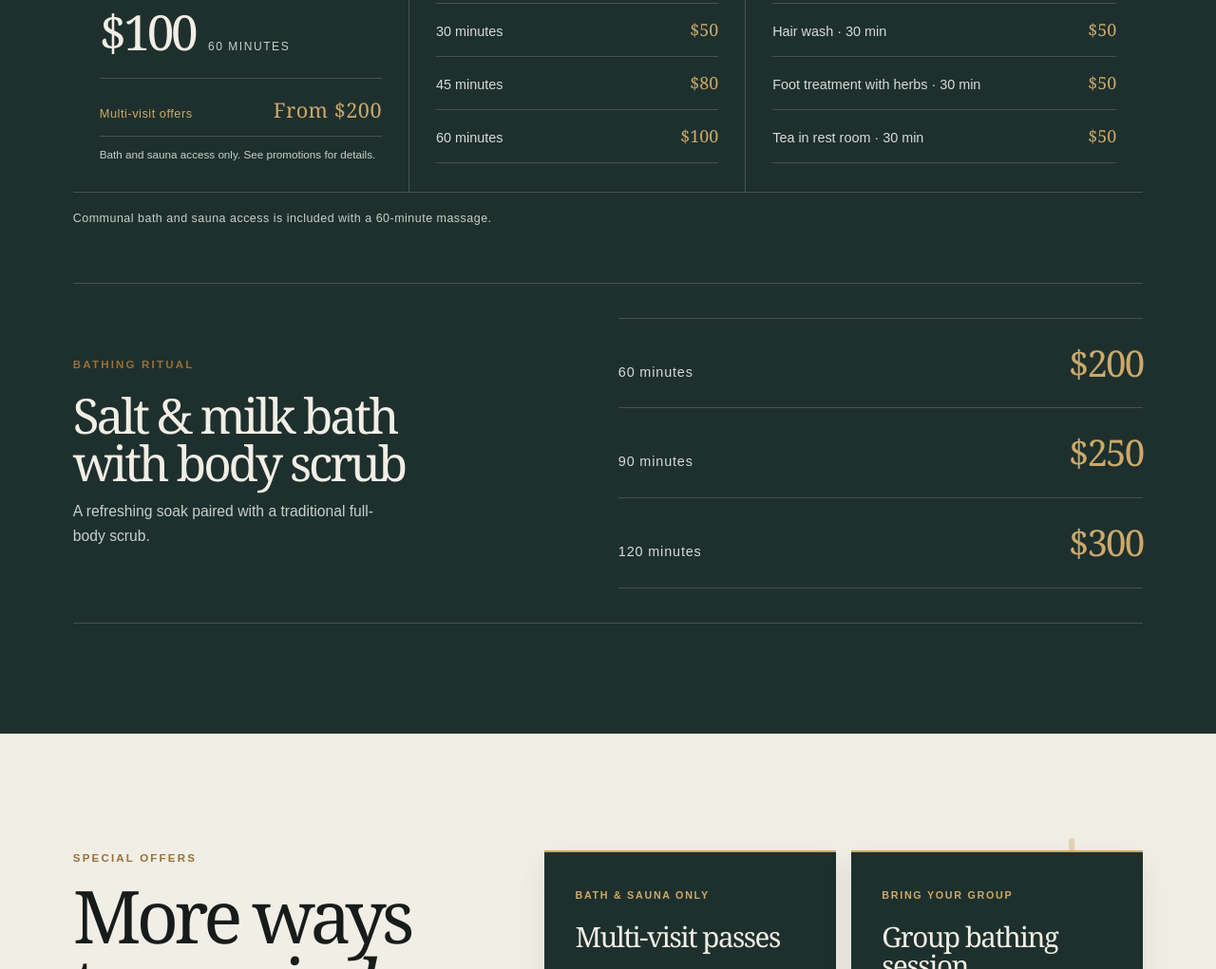
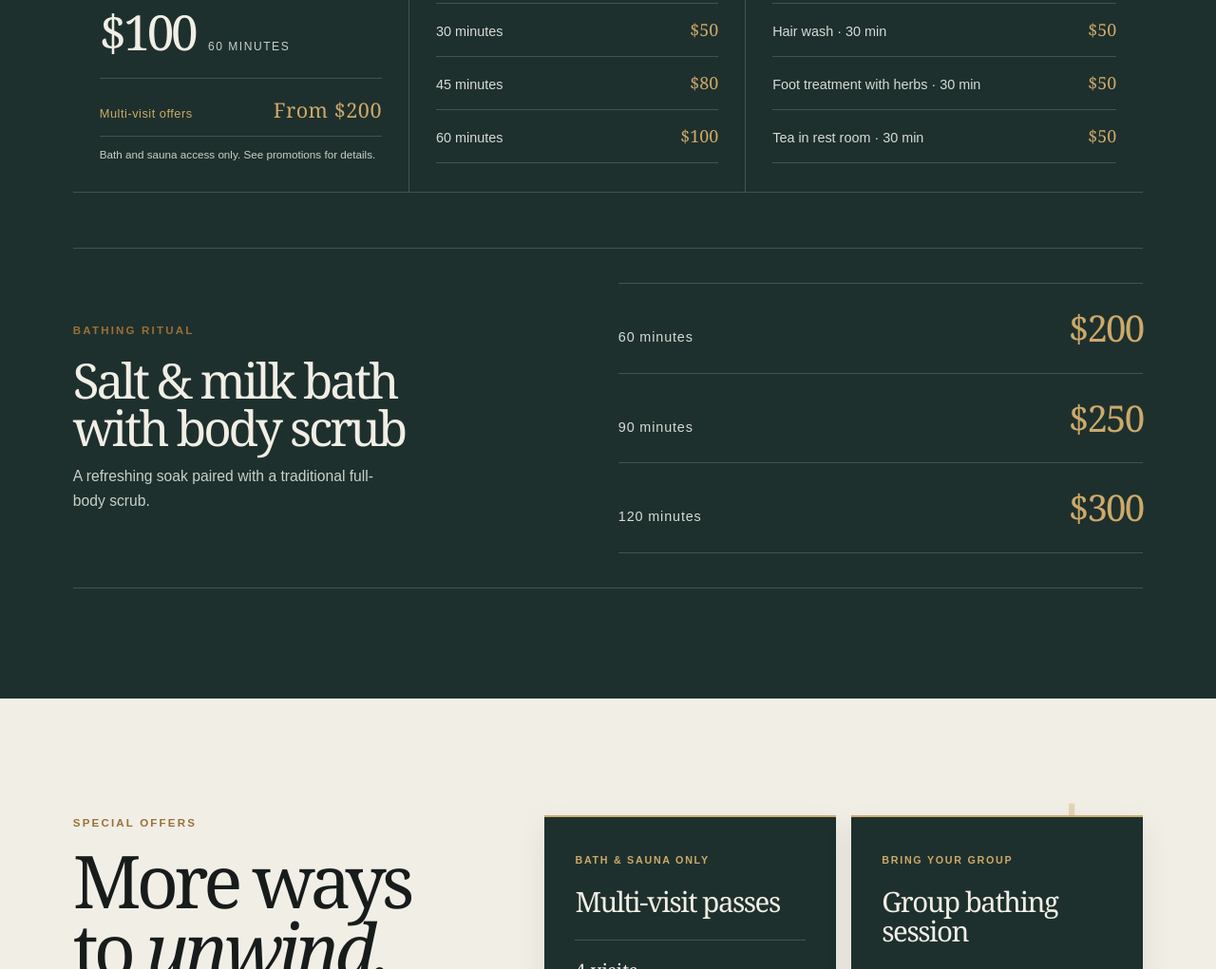
Before and after one commit to christts2025-tech/abh, a plain HTML site: page index.html in a window 1280 px wide. Shown: the part 2457-3478 px from the top of the page at 95% size. Drawn offline with Linux system fonts and the light colour scheme.

Commit message:
Remove service note about communal bath and sauna access from services section

```diff
--- a/index.html
+++ b/index.html
@@ -63,7 +63,6 @@
             <article class="service-card"><span class="service-number">02</span><h3>Massage</h3><p>Traditional oil, milk or herbal massage.</p><ul><li><span>30 minutes</span><b>$50</b></li><li><span>45 minutes</span><b>$80</b></li><li><span>60 minutes</span><b>$100</b></li></ul></article>
             <article class="service-card"><span class="service-number">03</span><h3>Specialised<br />treatments</h3><ul><li><span>Vichy massage · 30 min</span><b>$100</b></li><li><span>Face massage · 60 min</span><b>$100</b></li><li><span>Hair wash · 30 min</span><b>$50</b></li><li><span>Foot treatment with herbs · 30 min</span><b>$50</b></li><li><span>Tea in rest room · 30 min</span><b>$50</b></li></ul></article>
           </div>
-          <p class="service-note">Communal bath and sauna access is included with a 60-minute massage.</p>
           <div class="scrub-packages">
             <div class="scrub-heading"><p class="eyebrow gold">Bathing ritual</p><h3>Salt &amp; milk bath<br />with body scrub</h3><p>A refreshing soak paired with a traditional full-body scrub.</p></div>
             <div class="scrub-prices">
```
